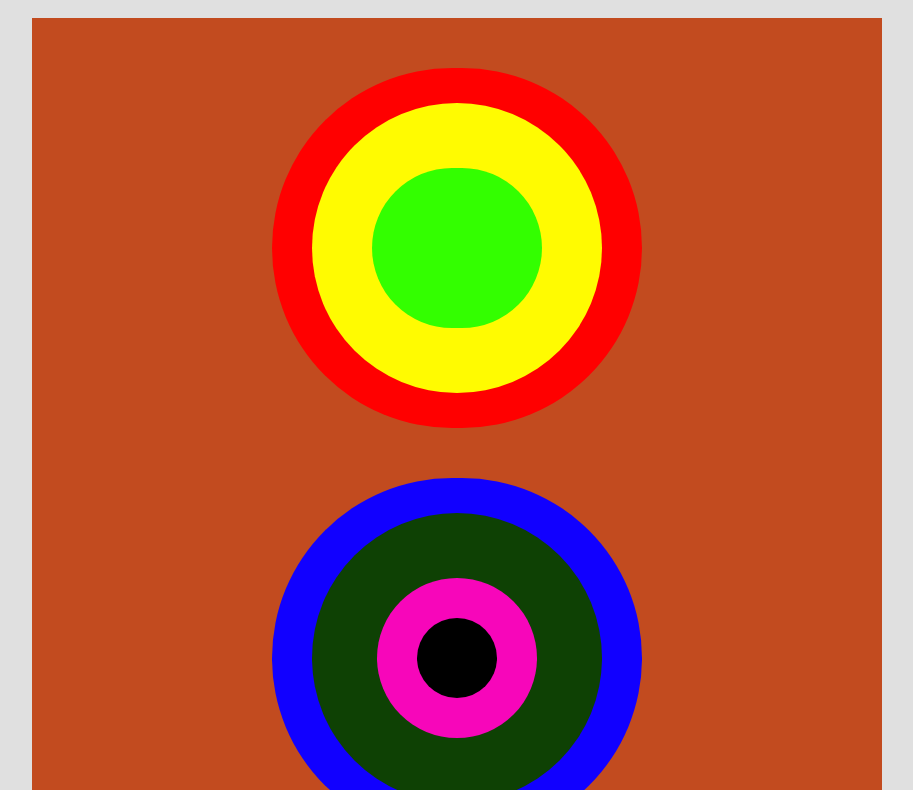
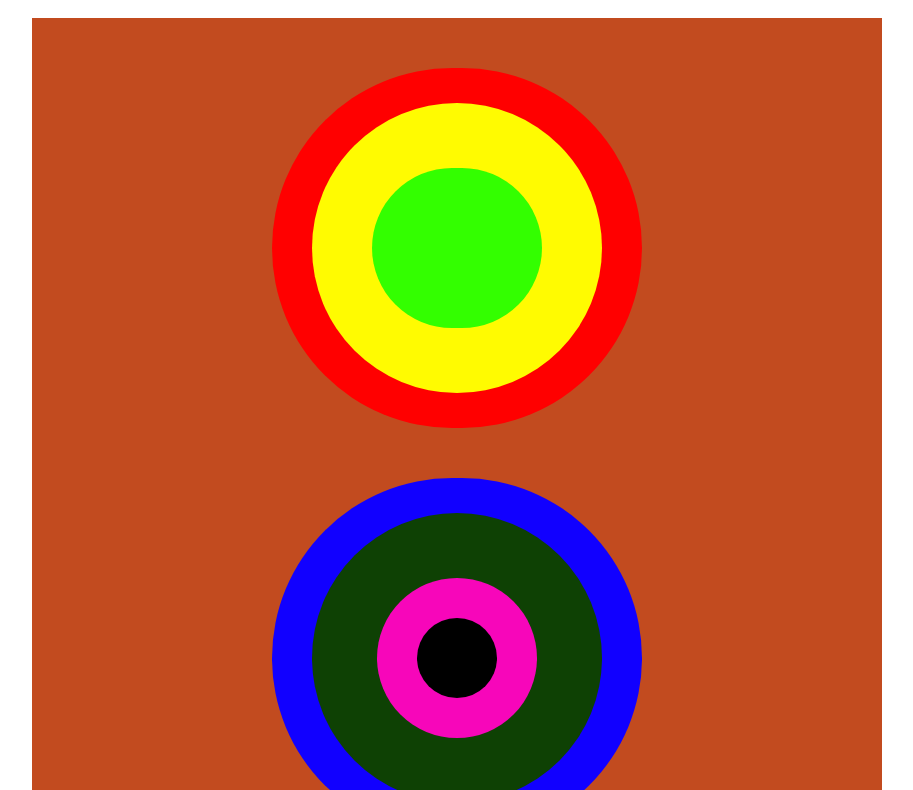
Before and after one commit to KERNANNINO/tarea1, a plain HTML site: page index.html in a window 1280 px wide. Shown: the part 102-892 px from the top of the page, without its empty margins (183-1096 px from the left). Drawn offline with Linux system fonts and the light colour scheme.

Commit message:
Update styles.css

```diff
--- a/css/styles.css
+++ b/css/styles.css
@@ -1,5 +1,5 @@
 body {
-    background-color: rgb(224, 224, 224);
+    background-color: white;
 }
 h1 {
     color: rgb(34, 34, 34);
```
